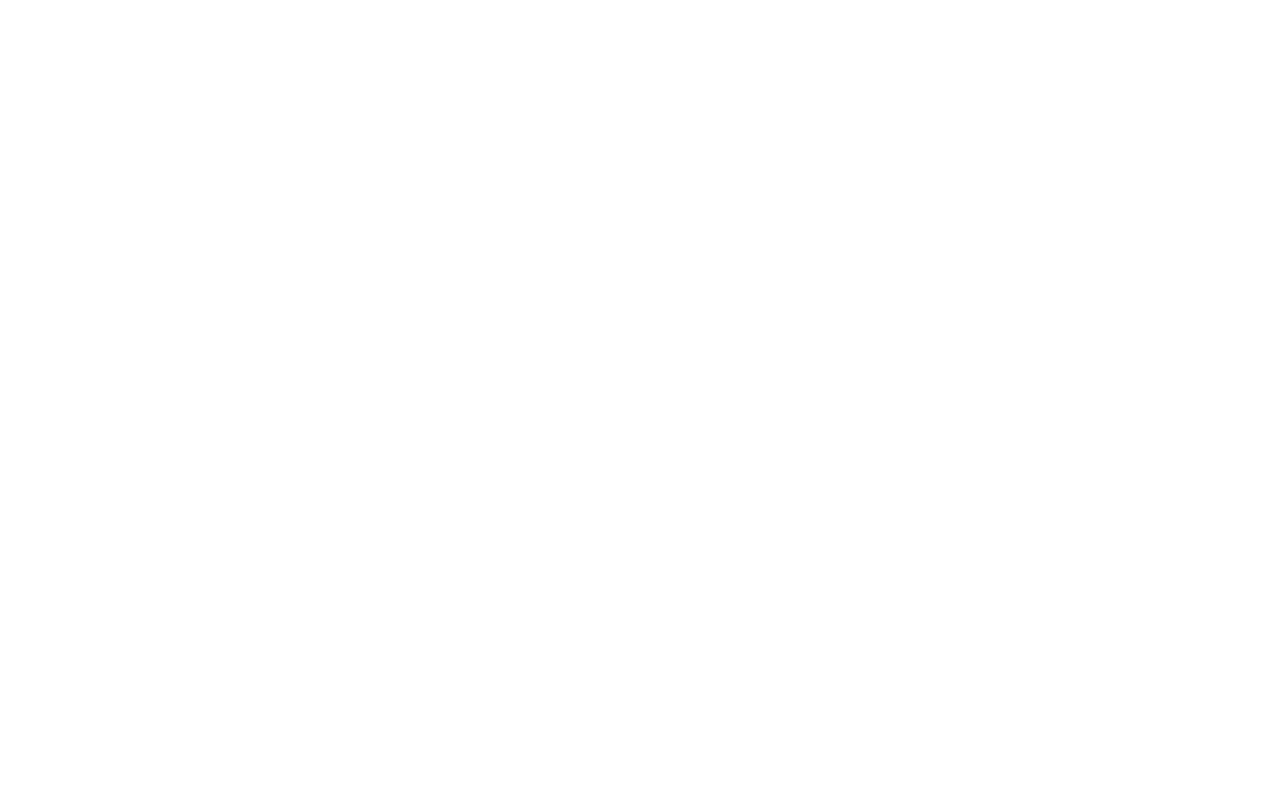
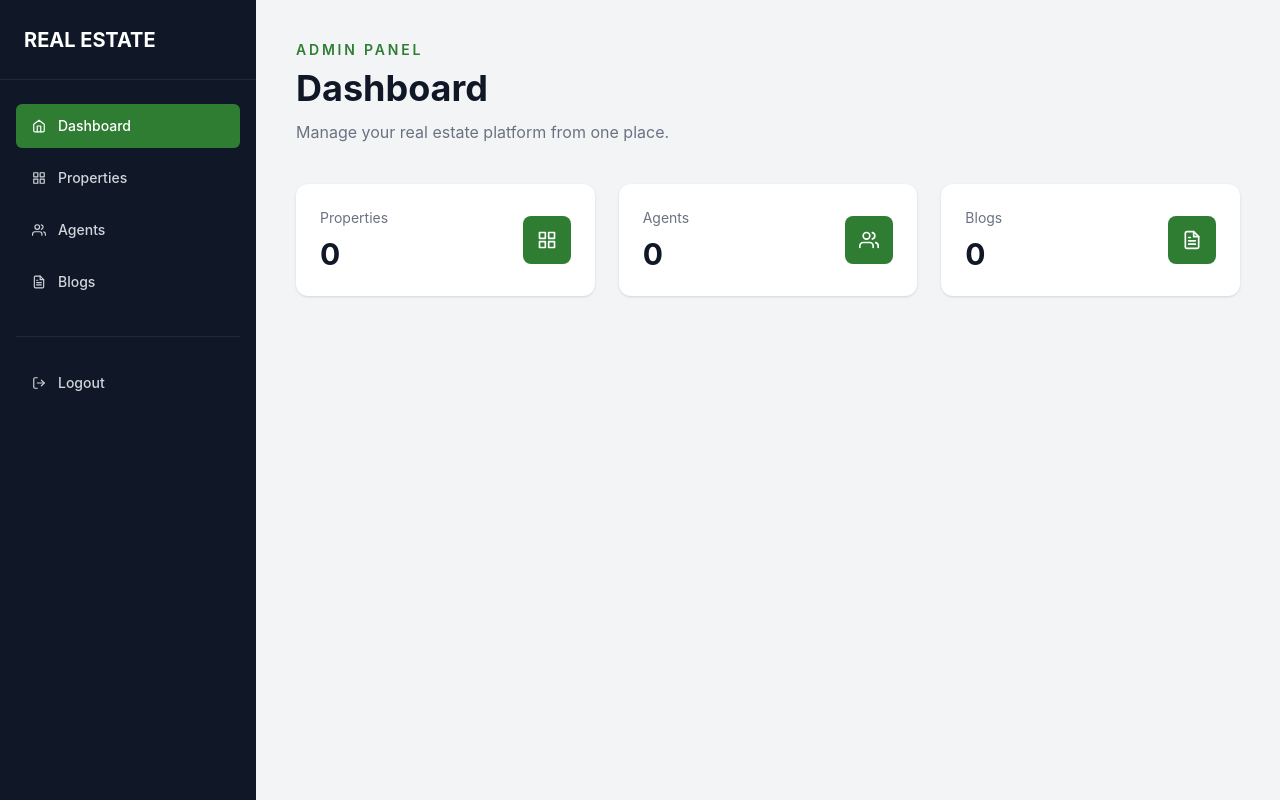
Before and after one commit to hari371/Real-Estate, a React (Vite) app in the folder client/: page /admin in a window 1280 px wide. Before the commit this address had no page. Built offline with nearby package versions, Linux system fonts and the light colour scheme.

Commit message:
Created Admin Page and dashboard

```diff
--- a/client/src/App.jsx
+++ b/client/src/App.jsx
@@ -6,6 +6,9 @@
 import AgentDetails from "./pages/User/AgentDetails";
 import Blogs from "./pages/User/Blogs";
 import BlogDetails from "./pages/User/BlogDetails";
+import PropertyDetails from "./pages/User/PropertyDetails";
+import AdminLayout from "./layouts/AdminLayout";
+import AdminDashboard from "./pages/Admin/AdminDashboard";
 
 function App() {
 	return (
@@ -14,10 +17,14 @@
 				<Route element={<UserLayout />}>
 					<Route path="/" element={<Home />} />
 					<Route path="/properties" element={<Properties />} />
+					<Route path="/properties/:id" element={<PropertyDetails />} />
 					<Route path="/agents" element={<Agents />} />
 					<Route path="/agents/:id" element={<AgentDetails />} />
 					<Route path="/blogs" element={<Blogs />} />
 					<Route path="/blogs/:id" element={<BlogDetails />} />
+				</Route>
+				<Route element={<AdminLayout />}>
+					<Route path="/admin" element={<AdminDashboard />} />
 				</Route>
 			</Routes>
 		</BrowserRouter>
--- /dev/null
+++ b/client/src/components/AdminSidebar.jsx
@@ -0,0 +1,73 @@
+import { NavLink, Link } from "react-router-dom";
+import { FiHome, FiGrid, FiUsers, FiFileText, FiLogOut } from "react-icons/fi";
+
+function AdminSidebar() {
+	const navLinkClass = ({ isActive }) =>
+		`flex items-center gap-3 rounded-md px-4 py-3 text-sm font-medium transition ease-in-out duration-500 ${
+			isActive
+				? "bg-primary text-white"
+				: "text-gray-300 hover:bg-secondary hover:text-white"
+		}`;
+
+	return (
+		<aside className="fixed left-0 top-0 z-50 hidden h-screen w-64 bg-gray-900 lg:block">
+			<div className="flex h-20 items-center border-b border-gray-800 px-6">
+				<Link
+					to="/"
+					className="text-xl font-bold text-white transition ease-in-out duration-500 hover:text-secondary"
+				>
+					REAL ESTATE
+				</Link>
+			</div>
+
+			<nav className="px-4 py-6">
+				<div className="space-y-2">
+					<NavLink
+						to="/admin"
+						end
+						className={navLinkClass}
+					>
+						<FiHome />
+						Dashboard
+					</NavLink>
+
+					<NavLink
+						to="/admin/properties"
+						className={navLinkClass}
+					>
+						<FiGrid />
+						Properties
+					</NavLink>
+
+					<NavLink
+						to="/admin/agents"
+						className={navLinkClass}
+					>
+						<FiUsers />
+						Agents
+					</NavLink>
+
+					<NavLink
+						to="/admin/blogs"
+						className={navLinkClass}
+					>
+						<FiFileText />
+						Blogs
+					</NavLink>
+				</div>
+
+				<div className="mt-8 border-t border-gray-800 pt-6">
+					<button
+						type="button"
+						className="flex w-full items-center gap-3 rounded-md px-4 py-3 text-sm font-medium text-gray-300 transition ease-in-out duration-500 hover:bg-secondary hover:text-white"
+					>
+						<FiLogOut />
+						Logout
+					</button>
+				</div>
+			</nav>
+		</aside>
+	);
+}
+
+export default AdminSidebar;
--- /dev/null
+++ b/client/src/layouts/AdminLayout.jsx
@@ -0,0 +1,16 @@
+import { Outlet } from "react-router-dom";
+import AdminSidebar from "../components/AdminSidebar";
+
+function AdminLayout() {
+	return (
+		<div className="min-h-screen bg-gray-100">
+			<AdminSidebar />
+
+			<main className="lg:ml-64">
+				<Outlet />
+			</main>
+		</div>
+	);
+}
+
+export default AdminLayout;
--- /dev/null
+++ b/client/src/pages/Admin/AdminDashboard.jsx
@@ -0,0 +1,66 @@
+import { FiGrid, FiUsers, FiFileText } from "react-icons/fi";
+
+function AdminDashboard() {
+	const stats = [
+		{
+			title: "Properties",
+			value: "0",
+			icon: <FiGrid />
+		},
+		{
+			title: "Agents",
+			value: "0",
+			icon: <FiUsers />
+		},
+		{
+			title: "Blogs",
+			value: "0",
+			icon: <FiFileText />
+		}
+	];
+
+	return (
+		<div className="min-h-screen bg-gray-100 p-6 md:p-10">
+			<div>
+				<p className="text-sm font-semibold uppercase tracking-[0.2em] text-primary">
+					Admin Panel
+				</p>
+
+				<h1 className="mt-2 text-3xl font-bold text-gray-900 md:text-4xl">
+					Dashboard
+				</h1>
+
+				<p className="mt-3 text-gray-500">
+					Manage your real estate platform from one place.
+				</p>
+			</div>
+
+			<div className="mt-10 grid gap-6 md:grid-cols-3">
+				{stats.map((stat) => (
+					<div
+						key={stat.title}
+						className="rounded-xl bg-white p-6 shadow-sm transition ease-in-out duration-500 hover:-translate-y-1 hover:shadow-lg"
+					>
+						<div className="flex items-center justify-between">
+							<div>
+								<p className="text-sm text-gray-500">
+									{stat.title}
+								</p>
+
+								<p className="mt-2 text-3xl font-bold text-gray-900">
+									{stat.value}
+								</p>
+							</div>
+
+							<div className="flex h-12 w-12 items-center justify-center rounded-lg bg-primary text-xl text-white">
+								{stat.icon}
+							</div>
+						</div>
+					</div>
+				))}
+			</div>
+		</div>
+	);
+}
+
+export default AdminDashboard;
--- /dev/null
+++ b/client/src/pages/User/PropertyDetails.jsx
@@ -0,0 +1,29 @@
+function PropertyDetails() {
+	return (
+		<>
+			<section className="bg-gray-900 py-20">
+				<div className="mx-auto max-w-7xl px-6">
+					<p className="text-sm font-semibold uppercase tracking-[0.2em] text-secondary">
+						Property Details
+					</p>
+
+					<h1 className="mt-3 text-4xl font-bold text-white md:text-5xl">
+						Property Details
+					</h1>
+				</div>
+			</section>
+
+			<section className="py-20">
+				<div className="mx-auto max-w-7xl px-6">
+					<div className="flex min-h-96 items-center justify-center rounded-xl bg-gray-50">
+						<p className="text-gray-500">
+							Property details will appear here.
+						</p>
+					</div>
+				</div>
+			</section>
+		</>
+	);
+}
+
+export default PropertyDetails;
```
Also changed, not shown: client/src/components/StatesSection.jsx (+1 -6 lines).
